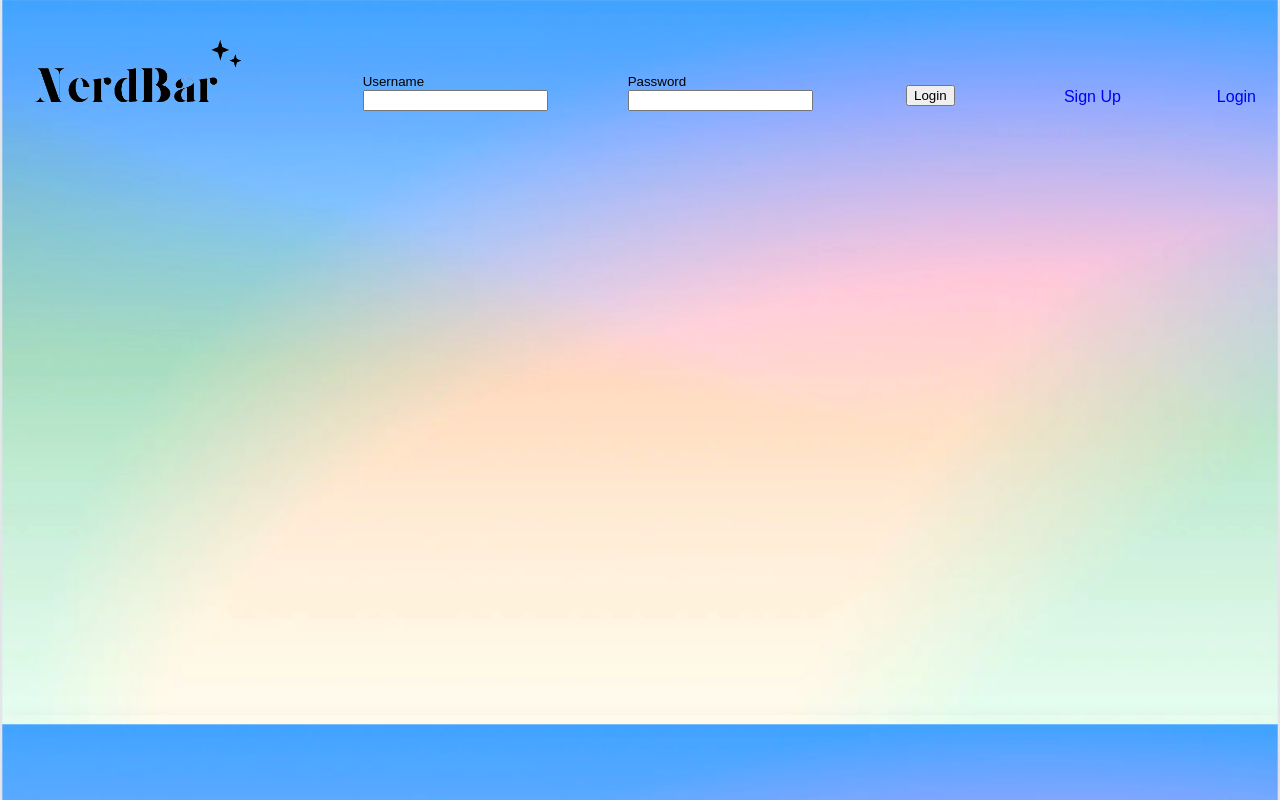
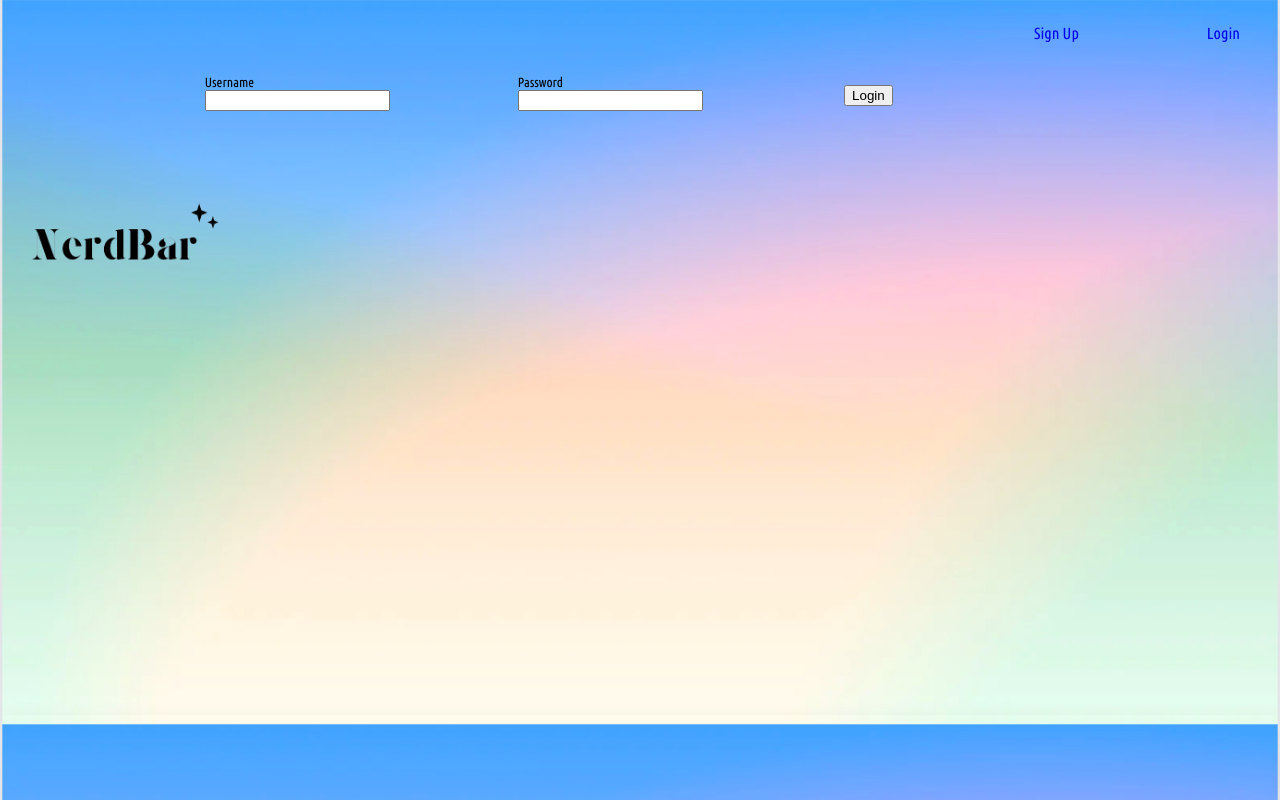
Before and after one commit to klsmith5370/NerdBar, a React app: page / in a window 1280 px wide. Built offline with nearby package versions, Linux system fonts and the light colour scheme.

Commit message:
Styling for login form and navbar

```diff
--- a/client/App.js
+++ b/client/App.js
@@ -6,10 +6,11 @@ import Routes from './Routes'
 const App = () => {
   return (
     <div>
+
       <Navbar />
       <Routes />
     </div>
   )
 }
 
-export default App
+export default App;
--- a/client/components/Navbar.js
+++ b/client/components/Navbar.js
@@ -5,7 +5,7 @@ import {logout} from '../store'
 
 const Navbar = ({handleClick, isLoggedIn}) => (
   <div>
-    <nav>
+    <nav className="navbar">
       {isLoggedIn ? (
         <div>
           {/* The navbar will show these links after you log in */}
--- a/client/index.js
+++ b/client/index.js
@@ -1,16 +1,18 @@
 import React from 'react'
 import ReactDOM from 'react-dom'
-import {Provider} from 'react-redux'
-import {Router} from 'react-router-dom'
+import { Provider } from 'react-redux'
+import { BrowserRouter, Router } from 'react-router-dom'
 import history from './history'
 import store from './store'
 import App from './App'
 
 ReactDOM.render(
-  <Provider store={store}>
-    <Router history={history}>
-      <App />
-    </Router>
-  </Provider>,
+  <BrowserRouter>
+    <Provider store={store}>
+      <Router history={history}>
+        <App />
+      </Router>
+    </Provider>
+  </BrowserRouter>,
   document.getElementById('app')
 )
--- a/public/index.html
+++ b/public/index.html
@@ -4,6 +4,9 @@
     <meta charset='utf-8'>
     <meta name='viewport' content='width=device-width initial-scale=1.0'>
     <title>NerdBar</title>
+    <link rel="preconnect" href="https://fonts.googleapis.com">
+    <link rel="preconnect" href="https://fonts.gstatic.com" crossorigin>
+    <link href="https://fonts.googleapis.com/css2?family=Ubuntu+Condensed&display=swap" rel="stylesheet">
     <link rel="stylesheet" href="/style.css" />
     <script defer src="/bundle.js"></script>
   </head>
--- a/public/style.css
+++ b/public/style.css
@@ -1,8 +1,7 @@
 body {
-  font-family: sans-serif;
+  font-family: "Ubuntu Condensed", sans-serif;
   background-image: url("color-background.jpg");
   background-size: cover;
-
 }
 
 a {
@@ -14,23 +13,64 @@ label {
 }
 
 .logo {
-  width: 20%;
+  width: 18%;
+}
+
+/* .navbar {
+  display: flex;
+  justify-content: space-between;
+  align-items: center;
+  padding: 1em;
+} */
+
+/* nav {
+  display: flex;
 }
 
 nav a {
-  display: inline-block;
+  margin: 0 1em;
+}
+
+form {
+  display: flex;
+}
+
+form div {
+  display: flex;
+  flex-direction: column;
+  margin: 0 2em;
+}
+
+.login-submit {
+  margin-top: 1em;
+} */
+
+/* nav {
+  display: flex;
+  align-items: flex-end;
+}
+
+nav a {
+  margin-right: 100px;
+  float: left;
+} */
+
+nav a {
+  margin: 4em;
+  flex-direction: row;
+  align-items: center;
   float: right;
-  flex-direction: row;
-  margin: 5em;
-  margin-right: 1em;
+  margin-right: 2em;
+  padding-left: 2em;
+  margin-top: 1em;
 }
 
 form div {
   margin: 4em;
-  display: flex;
   flex-direction: column;
   float: right;
-  margin-right: 1em;
+  margin-right: 2em;
+  padding-left: 2em;
 }
 
 .login-submit {
```
Also changed, not shown: README.md.
